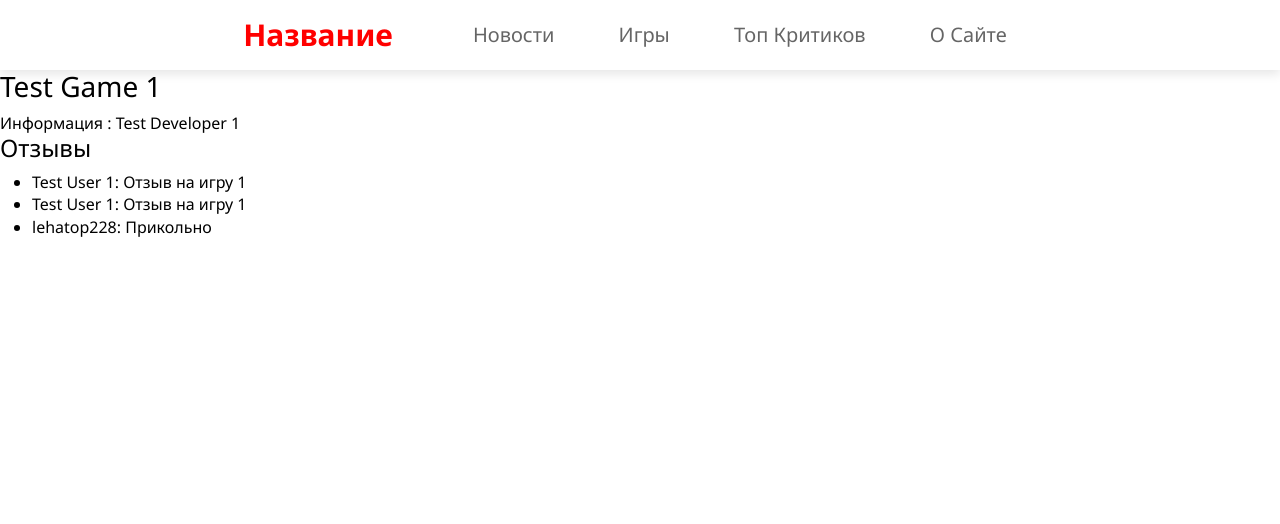
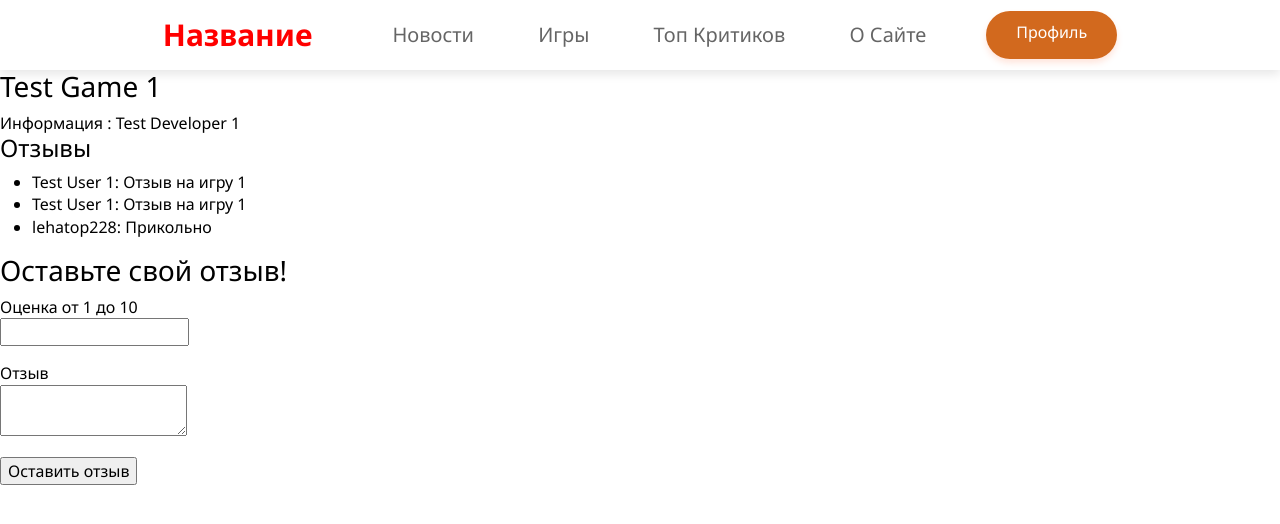
Before and after one commit to Ivan-Top-Pudge/GameCritics, a Flask app: a page that uses templates/index.html in a window 1280 px wide. Shown: the top 524 px of the page. Run offline with Flask 3, Linux system fonts and the light colour scheme; a user stored in the database is signed in; data comes from the database, SQL or seed files in the repository; both versions use the stored data as it was after the commit; some libraries are stand-ins or nearby versions.

Commit message:
1. Возможность оставить отзыв. 2. Профиль Изменения для будущих функций

```diff
--- a/data/reviews.py
+++ b/data/reviews.py
@@ -10,6 +10,7 @@ class Review(SqlAlchemyBase):
     id = sqlalchemy.Column(sqlalchemy.Integer, primary_key=True, autoincrement=True)
     content = sqlalchemy.Column(sqlalchemy.String)
     author = sqlalchemy.Column(sqlalchemy.Integer, sqlalchemy.ForeignKey('users.id'))
+    rate = sqlalchemy.Column(sqlalchemy.Float)
     game_id = sqlalchemy.Column(sqlalchemy.Integer, sqlalchemy.ForeignKey('games.id'))
     likes = sqlalchemy.Column(sqlalchemy.Integer, default=0)
     dislikes = sqlalchemy.Column(sqlalchemy.Integer, default=0)
--- a/data/users.py
+++ b/data/users.py
@@ -17,6 +17,7 @@ class User(SqlAlchemyBase, UserMixin):
     profile_photo = sqlalchemy.Column(sqlalchemy.String, nullable=True)
     rating = sqlalchemy.Column(sqlalchemy.Integer, default=0)
     certified = sqlalchemy.Column(sqlalchemy.Boolean, default=False)
+    rank = sqlalchemy.Column(sqlalchemy.String, default='Любитель')
     hashed_password = sqlalchemy.Column(sqlalchemy.String, nullable=True)
     modified_date = sqlalchemy.Column(sqlalchemy.DateTime, default=datetime.datetime.now())
 
--- /dev/null
+++ b/forms/review_form.py
@@ -0,0 +1,9 @@
+from flask_wtf import FlaskForm
+from wtforms import TextAreaField, FloatField, SubmitField
+from wtforms.validators import DataRequired, NumberRange
+
+
+class ReviewForm(FlaskForm):
+    rate = FloatField('Оценка от 1 до 10', validators=[DataRequired(), NumberRange(1, 10)])
+    content = TextAreaField('Отзыв', validators=[DataRequired()])
+    submit = SubmitField('Оставить отзыв')
--- a/main.py
+++ b/main.py
@@ -1,5 +1,5 @@
 from flask import Flask, render_template, redirect
-from flask_login import login_user, LoginManager, login_required, logout_user
+from flask_login import login_user, LoginManager, login_required, logout_user, current_user
 
 from data import db_session
 from data.news import News
@@ -8,6 +8,7 @@ from data.games import Game
 from data.reviews import Review
 from forms.login import LoginForm
 from forms.register import RegisterForm
+from forms.review_form import ReviewForm
 
 app = Flask(__name__)
 app.config['SECRET_KEY'] = 'critic_secret_key'
@@ -34,12 +35,22 @@ def games_list():
     return render_template('games.html', games=games)
 
 
-@app.route('/games/<link>')
+@app.route('/games/<link>', methods=['GET', 'POST'])
 def game_info(link: str):
+    form = ReviewForm()
     db_sess = db_session.create_session()
     game = db_sess.query(Game).filter(Game.link == link).first()
     reviews = db_sess.query(Review).filter(Review.game_id == game.id)
-    return render_template('game_info.html', game=game, reviews=reviews)
+    if form.validate_on_submit():
+        review = Review()
+        review.content = form.content.data
+        review.author = current_user.id
+        review.rate = form.rate.data
+        review.game_id = game.id
+        db_sess.add(review)
+        db_sess.commit()
+        return redirect('/')
+    return render_template('game_info.html', game=game, reviews=reviews, form=form)
 
 
 @app.route('/info')
@@ -95,6 +106,13 @@ def login():
     return render_template('login.html', title='Авторизация', form=form)
 
 
+@app.route('/profile/<int:user_id>')
+def profile(user_id: int):
+    db_sess = db_session.create_session()
+    user = db_sess.get(User, user_id)
+    return render_template('profile.html', user=user)
+
+
 @login_manager.user_loader
 def load_user(user_id):
     db_sess = db_session.create_session()
--- a/static/css/styles.css
+++ b/static/css/styles.css
@@ -58,7 +58,7 @@ body {
 	flex-flow: row nowrap;
 }
 
-.callback{
+.profile{
 	margin-left: 30px;
 	padding: 10px 30px;
 	background-color: chocolate;
@@ -69,7 +69,7 @@ body {
 	box-shadow: 0 4px 6px rgba(255, 127, 80, .2);
 }
 
-.callback:hover{
+.profile:hover{
 	transform: scale(1.04);
 	color: white;
 	box-shadow: 0 9px 9px rgba(255, 127, 80, .2);
--- a/templates/game_info.html
+++ b/templates/game_info.html
@@ -22,4 +22,31 @@
     </ul>
 </div>
 
+
+{% if current_user.is_authenticated %}
+    <h3>Оставьте свой отзыв!</h3>
+    <form action="" method="post">
+        {{ form.hidden_tag() }}
+        <p class="field">
+            {{ form.rate.label }}<br>
+            {{ form.rate(class="form-control", type="float") }}<br>
+            {% for error in form.rate.errors %}
+                <div class="alert alert-danger" role="alert">
+                    {{ error }}
+                </div>
+            {% endfor %}
+        </p>
+        <p class="field">
+            {{ form.content.label }}<br>
+            {{ form.content(class="form-control", type="string") }}<br>
+            {% for error in form.content.errors %}
+                <div class="alert alert-danger" role="alert">
+                    {{ error }}
+                </div>
+            {% endfor %}
+        </p>
+        <p>{{ form.submit(type="submit", class="btn btn-primary") }}</p>
+    </form>
+{%endif%}
+
 {%endblock%}
--- a/templates/index.html
+++ b/templates/index.html
@@ -15,6 +15,7 @@
 	<link href="https://fonts.googleapis.com/css2?family=Noto+Sans:ital,wght@0,400;0,700;1,400&display=swap" rel="stylesheet">
 
 	<!-- Стили сайта -->
+	<!--Bootstrap если надо будет<link href="https://cdn.jsdelivr.net/npm/bootstrap@5.3.0-alpha3/dist/css/bootstrap.min.css" rel="stylesheet" integrity="sha384-KK94CHFLLe+nY2dmCWGMq91rCGa5gtU4mk92HdvYe+M/SXH301p5ILy+dN9+nJOZ" crossorigin="anonymous">-->
 	<link rel="stylesheet" href="{{ url_for('static', filename='css/styles.css') }}">
 	{% block head %}
 	{%endblock%}
@@ -33,7 +34,11 @@
                     <li><a href="/info">О Сайте</a></li>
                 </ul>
 
-            <!--<a href="#" class="callback">Контактные данные</a>-->
+			{% if current_user.is_authenticated %}
+            	<a href="/profile/{{current_user.id}}" class="profile">Профиль</a>
+			{% else %}
+				<a href="/login" class="profile">Войти</a>
+			{%endif%}
             </div>
         </div>
     </nav>
--- a/templates/login.html
+++ b/templates/login.html
@@ -30,4 +30,5 @@
         <p>{{ form.submit(type="submit", class="btn btn-primary") }}</p>
         <div>{{ message }}</div>
     </form>
+    <a href="/register" class="register">Нет аккаунта? Регистрация</a>
 {% endblock %}
```
Also changed, not shown: templates/profile.html (added, +14 -0 lines), db/main.db.
